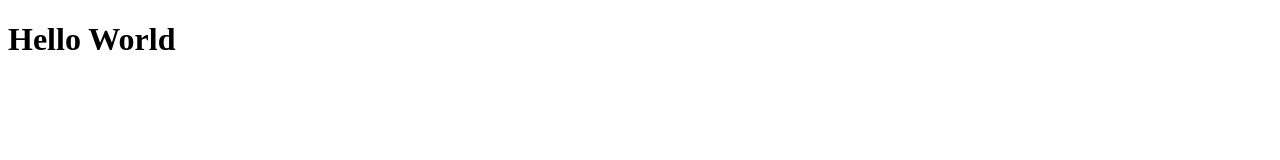
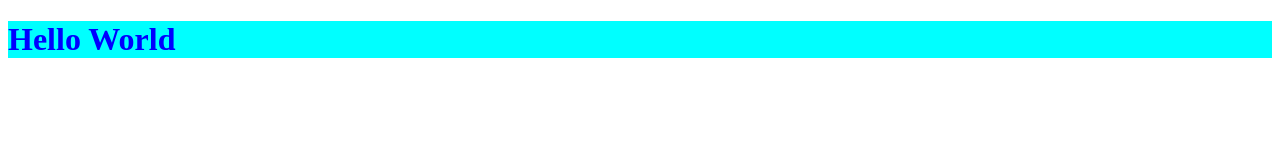
Before and after one commit to rashiknahian/testgit, a plain HTML site: page index.html in a window 1280 px wide. Drawn offline with Linux system fonts and the light colour scheme.

Commit message:
style added

```diff
--- a/index.html
+++ b/index.html
@@ -3,6 +3,12 @@
 <head>
     <meta charset="UTF-8">
     <title>Document</title>
+    <style>
+        h1{
+            color: blue;
+            background-color: aqua;
+        }
+    </style>
 </head>
 <body>
     <h1>Hello World</h1>
```
